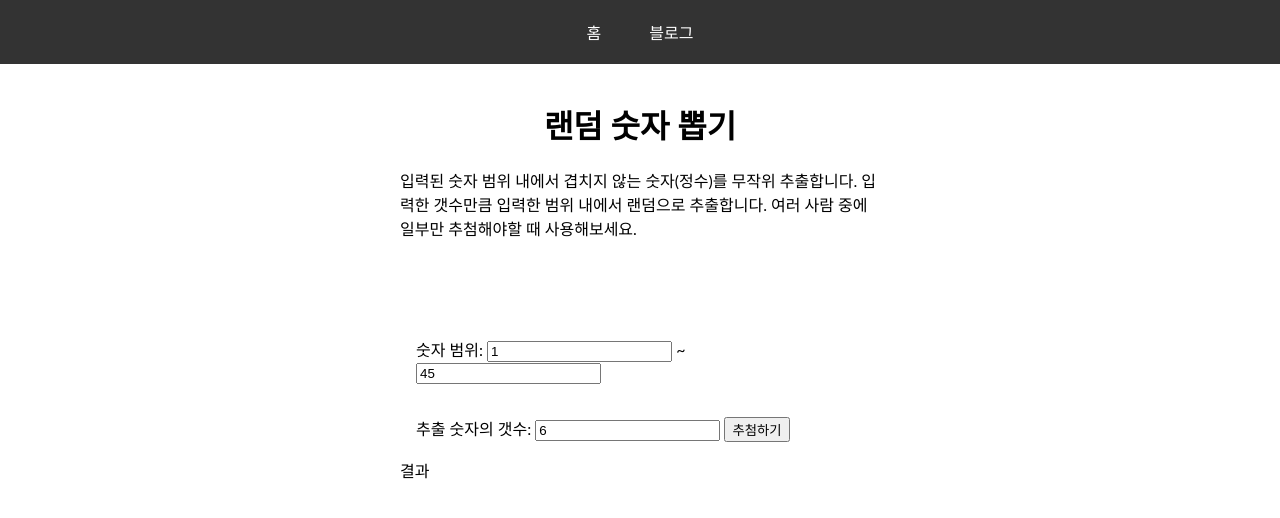
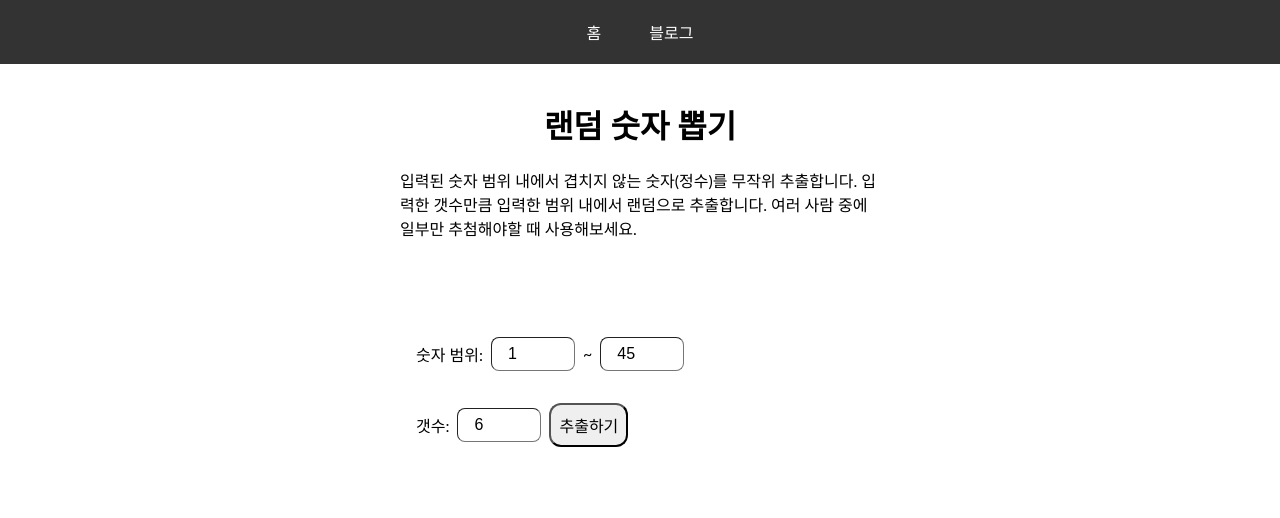
Before and after one commit to zziri/app, a Next.js app: page /extractor/random in a window 1280 px wide. Shown: the top 518 px of the page. Built offline with nearby package versions, Linux system fonts and the light colour scheme.

Commit message:
[dev/random-pick] 로직 구현

```diff
--- a/src/components/extractor/random/RandomExtractorFunction.tsx
+++ b/src/components/extractor/random/RandomExtractorFunction.tsx
@@ -1,28 +1,89 @@
+import { isEmpty, range, shuffle, slice } from "lodash-es";
+import { ChangeEvent, useState } from "react";
 
 export default function RandomExtractorFunction() {
+  const [start, setStart] = useState<number>(1);
+  const [end, setEnd] = useState<number>(45);
+  const [count, setCount] = useState<number>(6);
+  const [list, setList] = useState<Array<number>>([]);
+
+  function onChangeStart(e: ChangeEvent<HTMLInputElement>) {
+    setStart(Number(e.target.value));
+  }
+
+  function onChangeEnd(e: ChangeEvent<HTMLInputElement>) {
+    setEnd(Number(e.target.value));
+  }
+
+  function onClickExtract(e: any) {
+    e.preventDefault();
+
+    const rangeList = range(start, end + 1);
+    const shuffled = shuffle(rangeList);
+    const sliced = slice(shuffled, 0, count);
+    setList(sliced);
+  }
+
+  function onChangeCount(e: any) {
+    setCount(e.target.value);
+  }
+
   return (
     <>
-      <div>
-        <div>
-          <div className="input">
-            <div>
-              <span title="숫자 범위 (Range)">숫자 범위</span>: <input type="number" size={6} id="startNUM" value="1" title="시작 값 (Begin)"/> ~ <input type="number" size={6} id="endNUM" value="45" title="끝 값 (End)" />
-            </div>
-          </div>
+      <div className="container">
+        <div className="input range">
+          <span>숫자 범위: </span>
+          <input type="number" onChange={onChangeStart} value={start} />
+          <span> ~ </span>
+          <input type="number" onChange={onChangeEnd} value={end} />
         </div>
-        <div className="input">
-          <div>
-            <span title="추출 숫자의 갯수 (Count)">추출 숫자의 갯수</span>: <input type="number" size={6} id="selectNum" value="6" title="추출 숫자가 너무 큰 경우 오래 기다려야 할 수 있습니다."/>&nbsp;<input type="submit" id="calcButton" value="추첨하기" title="누르면 추첨합니다. (Submit)" />
-          </div>
+        <div className="input count">
+            <span>갯수:</span>
+            <input type="number" value={count} onChange={onChangeCount}/>
+            <button onClick={onClickExtract}>추출하기</button>
         </div>
-        <div>결과</div>
+        <div className="result">
+          <span>
+            {!isEmpty(list) && list.map((value, index) => {
+              const suffix = (list.length - 1 === index) ? '' : ', ';
+              return `${value}${suffix}`;
+            })}
+          </span>
+        </div>
       </div>
       <style jsx>{`
+        .container * {
+          font-size: 1rem;
+        }
         div {
           {/* border: solid; */}
         }
         .input {
+          display: flex;
+          flex-direction: row;
+          align-items: center;
           padding: 1rem;
+          gap: 0.5rem;
+        }
+        .result {
+          padding: 1rem;
+        }
+        .result span {
+          font-size: 2rem;
+        }
+        input {
+          max-width: 4rem;
+          height: 1rem;
+          border-radius: 0.5rem;
+          border-width: 0.1rem;
+          padding-left: 1rem;
+          padding-top: 0.5rem;
+          padding-bottom: 0.5rem;
+        }
+        button {
+          border-radius: 0.75rem;
+          padding: 0.5rem;
+          text-align: center;
         }
       `}</style>
     </>
--- a/src/components/home/HomeFunction.tsx
+++ b/src/components/home/HomeFunction.tsx
@@ -44,6 +44,9 @@ export default function HomeFunction() {
           <li>
             <Anchor href={`/calculator/d-day/csat/${defaultCsatYear}`} text={`${defaultCsatYear}학년도 수능 디데이`} />
           </li>
+          <li>
+            <Anchor href={'/extractor/random'} text={'랜덤 숫자 뽑기'} />
+          </li>
         </ul>
       </div>
 
```
